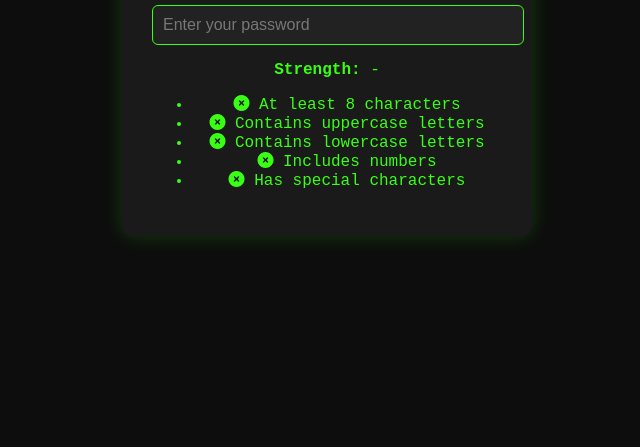
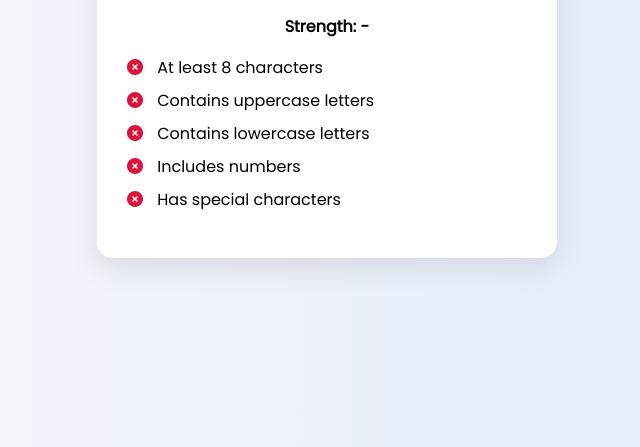
Before and after one commit to mkgohil0/SCT_ST_3, a plain HTML site: page index.html in a window 1280 px wide. Shown: the part 353-800 px from the top of the page, without its empty margins (313-953 px from the left). Drawn offline with Linux system fonts and the light colour scheme.

Commit message:
Update style.css

```diff
--- a/style.css
+++ b/style.css
@@ -1,71 +1,63 @@
 body {
-  background-color: #0d0d0d;
-  font-family: 'Fira Code', monospace;
-  color: #39ff14;
+  margin: 0;
+  padding: 0;
+  font-family: 'Poppins', sans-serif;
+  background: linear-gradient(to right, #f8f9fa, #e0eafc);
   display: flex;
   justify-content: center;
   align-items: center;
   height: 100vh;
-  margin: 0;
 }
 
 .container {
-  background: #1a1a1a;
+  background: white;
   padding: 30px;
-  border-radius: 12px;
-  box-shadow: 0 0 20px rgba(57, 255, 20, 0.2);
-  width: 350px;
+  border-radius: 16px;
+  box-shadow: 0 10px 30px rgba(0,0,0,0.1);
+  width: 90%;
+  max-width: 400px;
   text-align: center;
 }
 
-h2 {
+h1 {
+  font-size: 24px;
+  color: #333;
   margin-bottom: 20px;
 }
 
 input {
-  padding: 10px;
   width: 100%;
+  padding: 12px;
+  margin-bottom: 16px;
+  border: 1px solid #ccc;
+  border-radius: 8px;
   font-size: 16px;
-  background-color: #222;
-  color: #39ff14;
-  border: 1px solid #39ff14;
-  border-radius: 6px;
-  outline: none;
 }
 
-input::placeholder {
-  color: #777;
+#strength {
+  font-weight: bold;
 }
 
-.progress-bar {
-  width: 100%;
-  height: 10px;
-  background-color: #333;
-  border-radius: 5px;
-  margin: 15px 0;
-  overflow: hidden;
+ul {
+  list-style: none;
+  padding-left: 0;
+  text-align: left;
 }
 
-#progress {
-  height: 100%;
-  width: 0%;
-  background-color: red;
-  transition: width 0.3s ease, background-color 0.3s ease;
+li {
+  margin: 8px 0;
+  font-size: 16px;
 }
 
-.result {
-  font-weight: bold;
-  font-size: 16px;
-  margin-bottom: 15px;
+.icon {
+  margin-right: 10px;
+  color: crimson;
 }
 
-#tips {
-  list-style: none;
-  padding: 0;
-  font-size: 14px;
+.pass {
+  color: green;
 }
 
-#tips li {
-  margin: 6px 0;
-  transition: color 0.3s ease;
+.fail {
+  color: crimson;
 }
```
